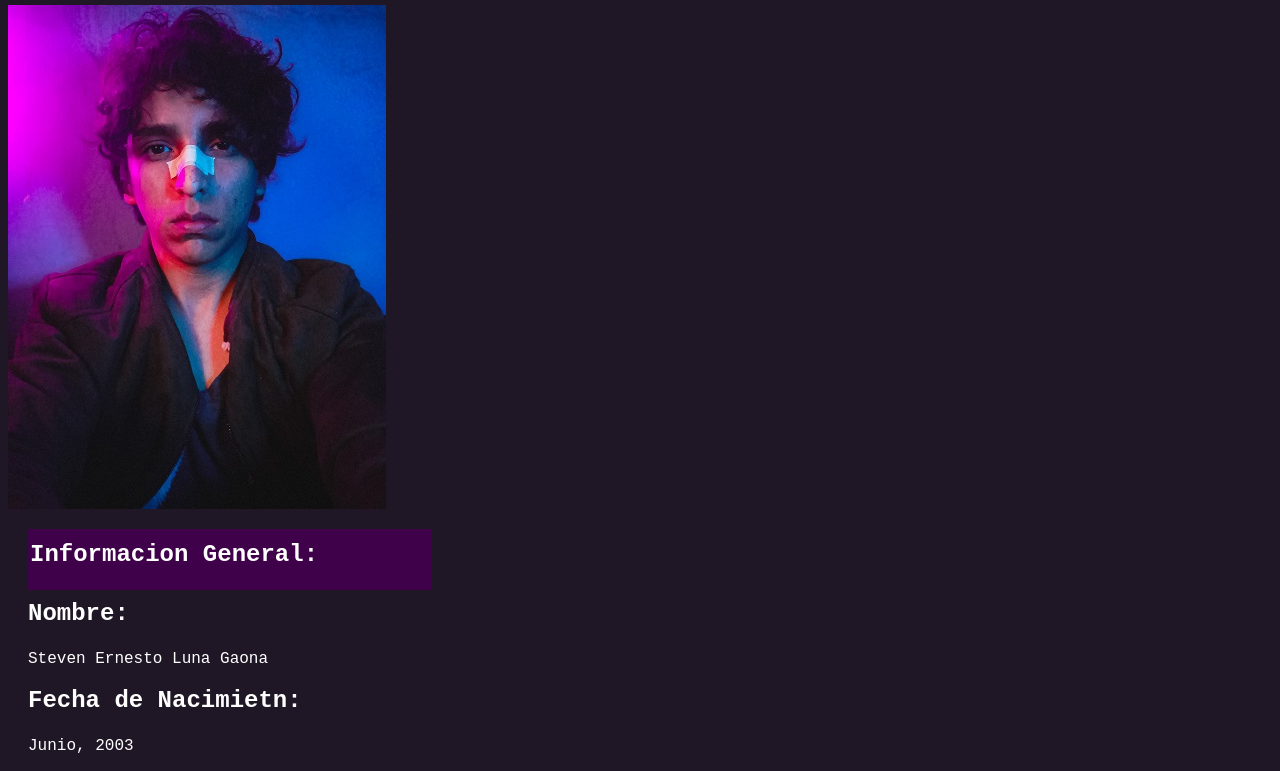
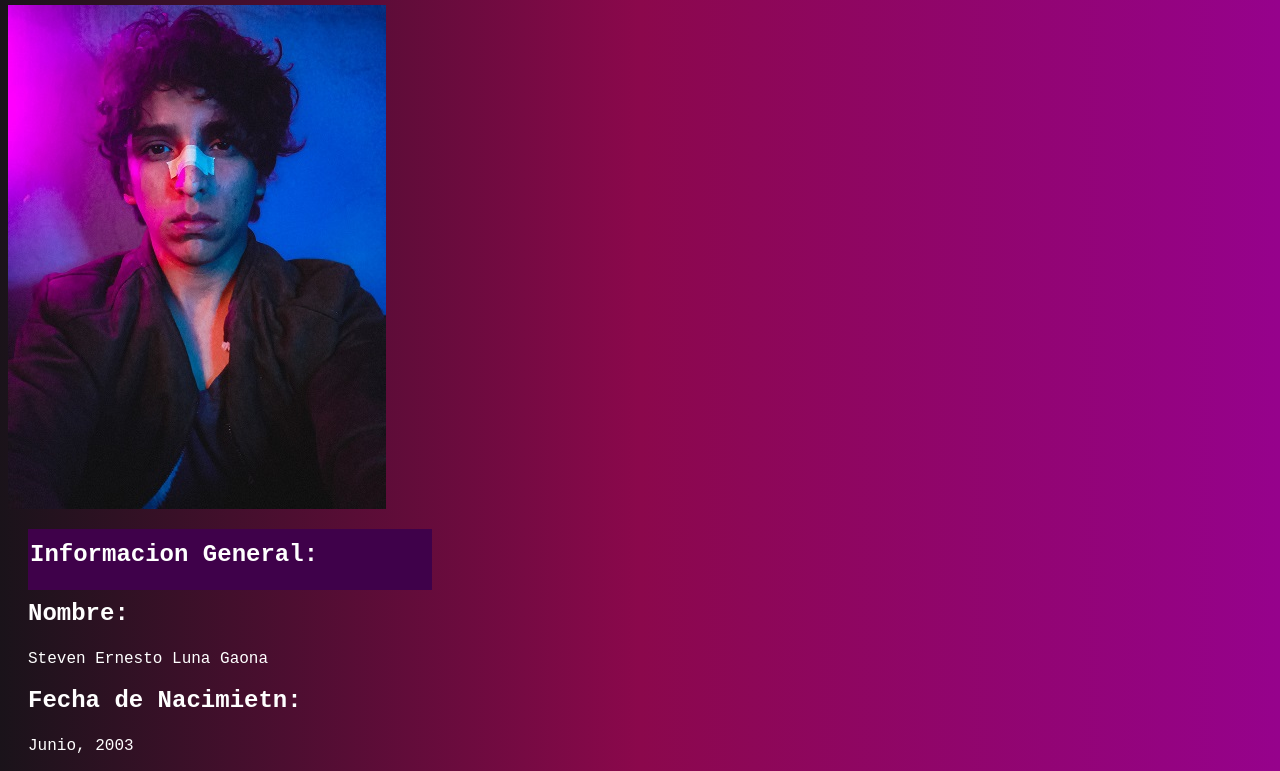
Before and after one commit to StevenLunaG/Curriculum, a plain HTML site: page index.html in a window 1280 px wide. Shown: the part 108-879 px from the top of the page. Drawn offline with Linux system fonts and the light colour scheme.

Commit message:
Update index.html

```diff
--- a/index.html
+++ b/index.html
@@ -6,7 +6,7 @@
   <style>
     body {
       font-family: Courier New,Courier,Lucida Sans Typewriter,Lucida Typewriter,monospace;
-      background-color: #201726;
+      background: linear-gradient(to right, #1A131A, #8B084C, #96028C);
     }
     h1 {
       color: white;
```
